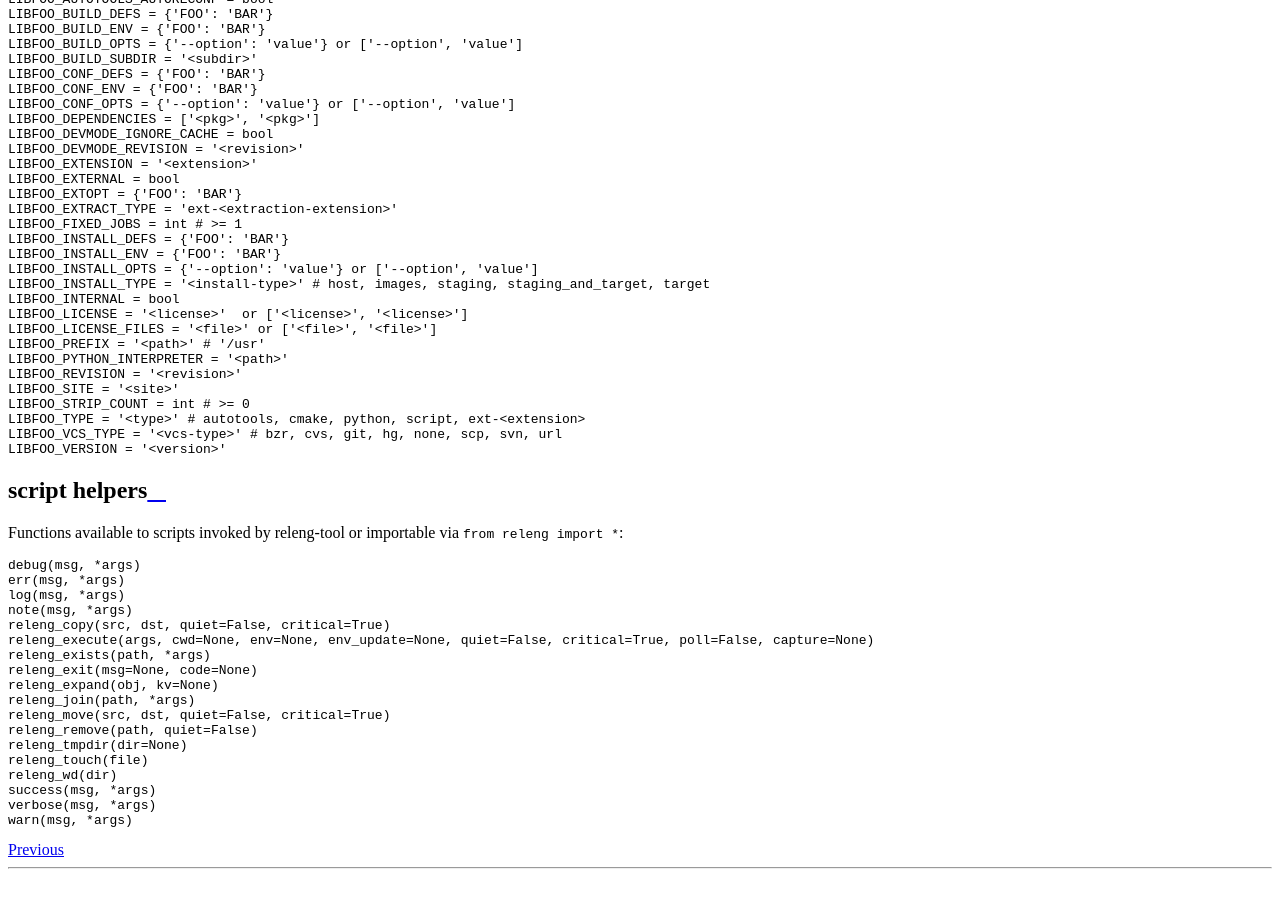
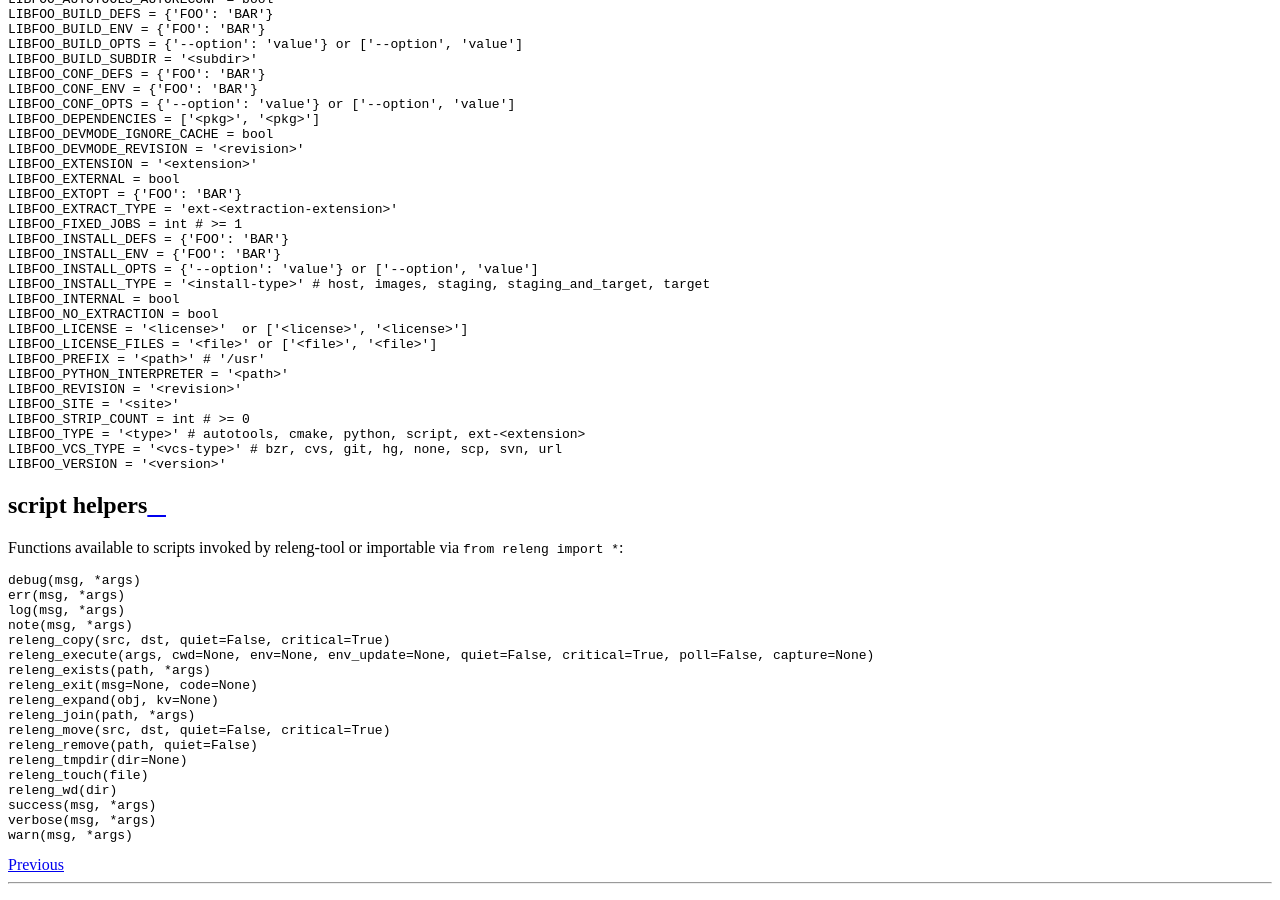
Before and after one commit to releng-tool/releng-tool, a Sphinx documentation site: the page built from Documentation/annex-a.rst, in a window 1280 px wide and 900 px high, scrolled down 1800 px. Built offline with Sphinx 7.4.7 and the Read the Docs theme 2.0.0, drawn with Linux system fonts in a browser that asks for light colours.

Commit message:
Documentation: document no-extract option for packages
Adding documentation describing the recently supported
`LIBFOO_NO_EXTRACTION` option.

Signed-off-by: James Knight <james.d.knight@live.com>

```diff
--- a/Documentation/annex-a.rst
+++ b/Documentation/annex-a.rst
@@ -93,6 +93,7 @@ Configuration options parsed by releng-tool for a package definition:
    LIBFOO_INSTALL_OPTS = {'--option': 'value'} or ['--option', 'value']
    LIBFOO_INSTALL_TYPE = '<install-type>' # host, images, staging, staging_and_target, target
    LIBFOO_INTERNAL = bool
+   LIBFOO_NO_EXTRACTION = bool
    LIBFOO_LICENSE = '<license>'  or ['<license>', '<license>']
    LIBFOO_LICENSE_FILES = '<file>' or ['<file>', '<file>']
    LIBFOO_PREFIX = '<path>' # '/usr'
```
Also changed, not shown: 1 other file.
